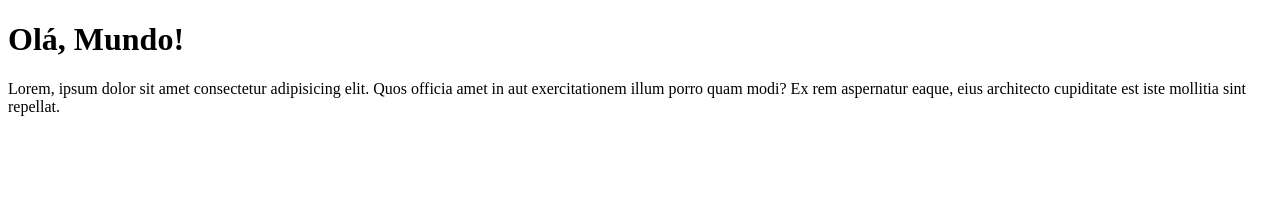
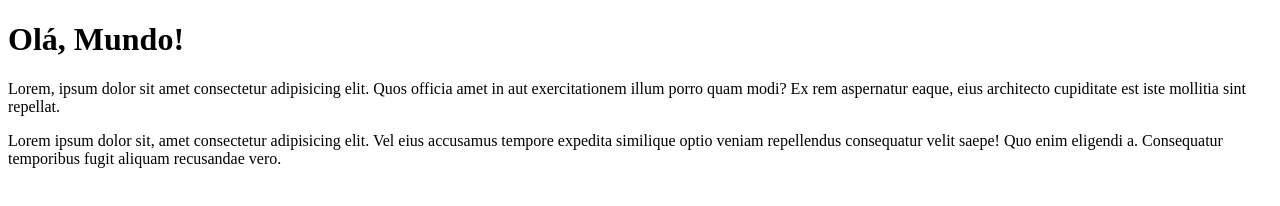
Before and after one commit to MarceloSouza0/Ola-Mundo, a plain HTML site: page site-exemplo/index.html in a window 1280 px wide. Drawn offline with Linux system fonts and the light colour scheme.

Commit message:
adicionei um parágrafo

```diff
--- a/site-exemplo/index.html
+++ b/site-exemplo/index.html
@@ -8,5 +8,6 @@
 <body>
     <h1>Olá, Mundo!</h1>
     <p>Lorem, ipsum dolor sit amet consectetur adipisicing elit. Quos officia amet in aut exercitationem illum porro quam modi? Ex rem aspernatur eaque, eius architecto cupiditate est iste mollitia sint repellat.</p>
+    <p>Lorem ipsum dolor sit, amet consectetur adipisicing elit. Vel eius accusamus tempore expedita similique optio veniam repellendus consequatur velit saepe! Quo enim eligendi a. Consequatur temporibus fugit aliquam recusandae vero.</p>
 </body>
 </html>
```
